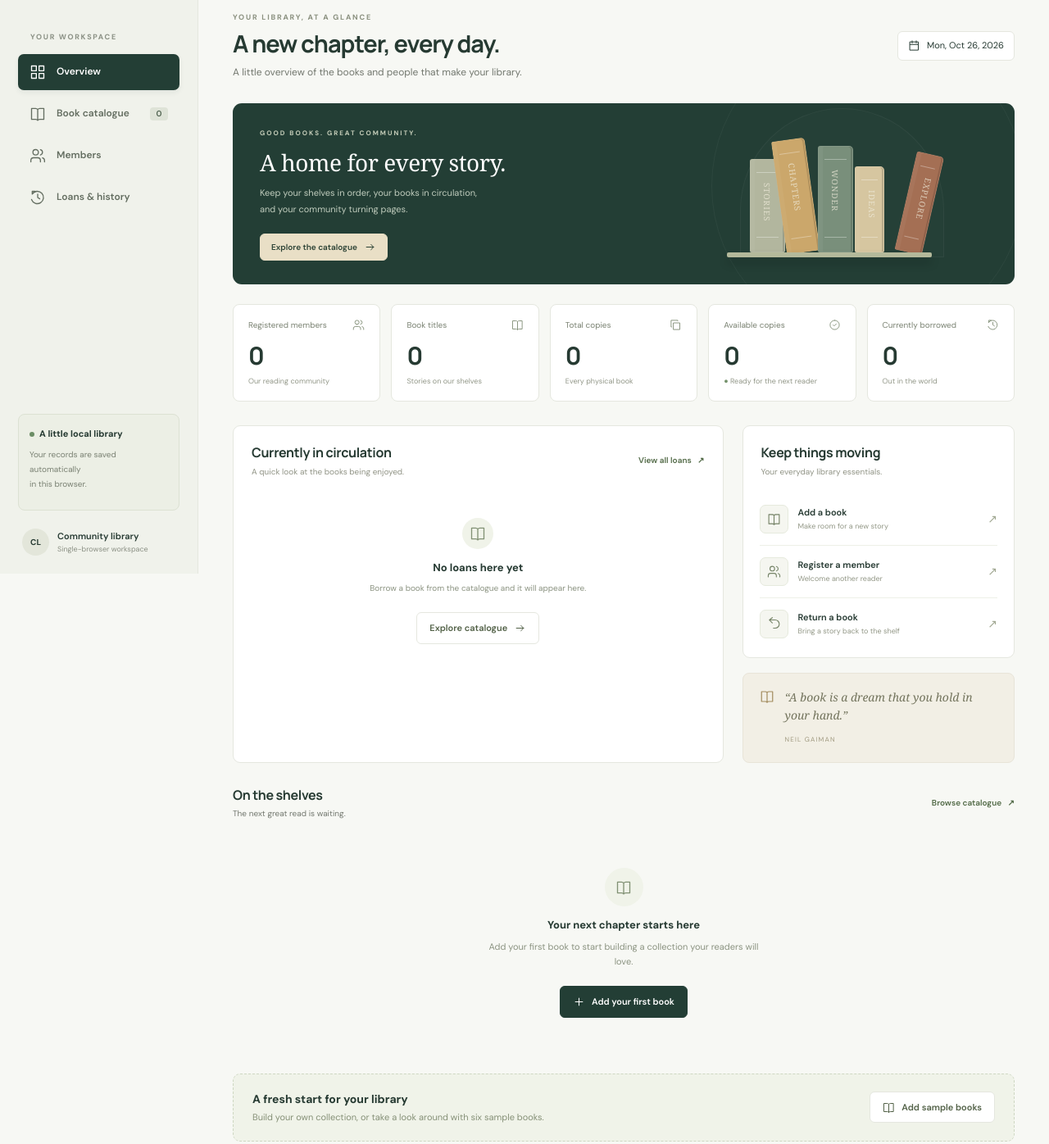
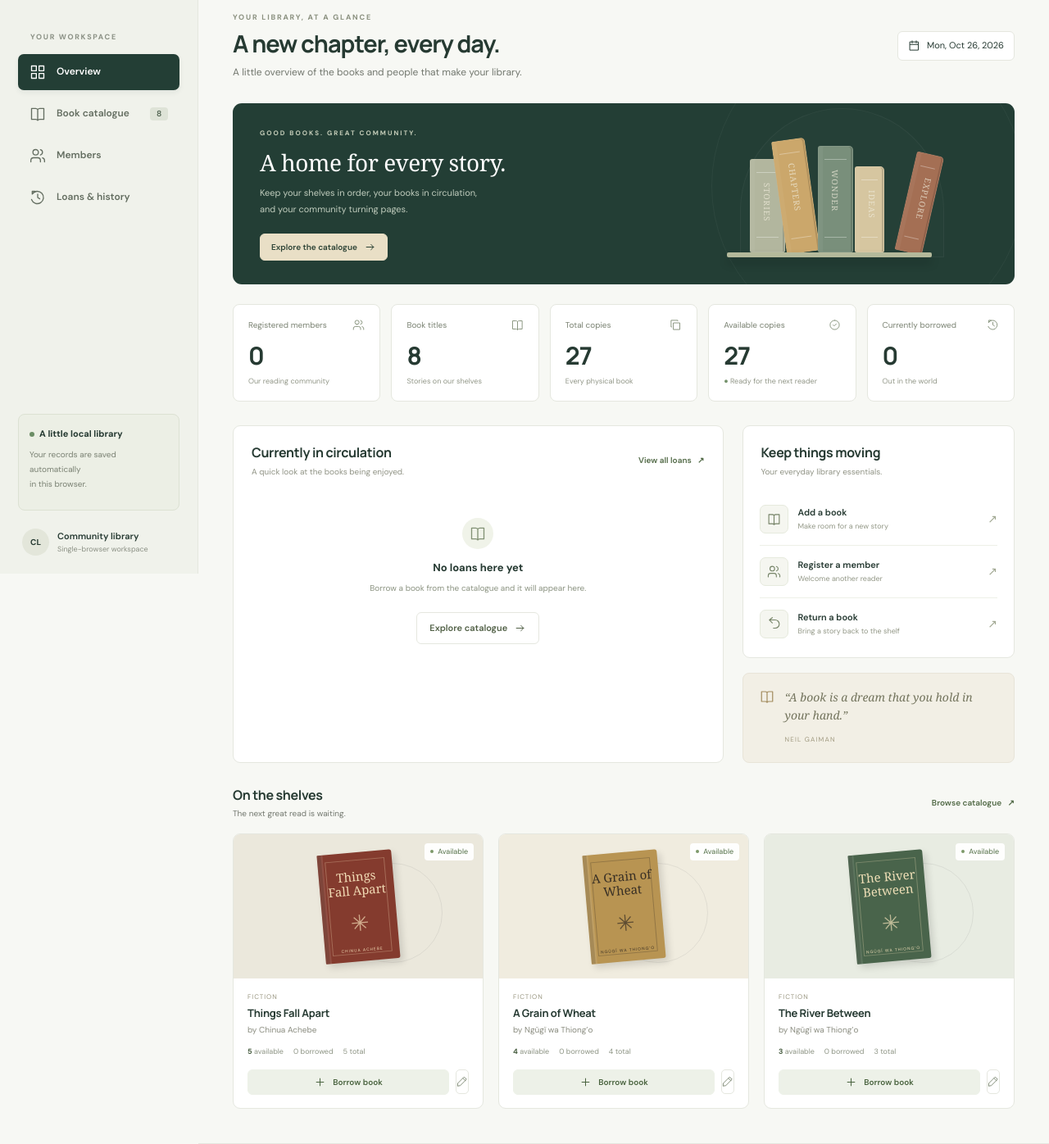
Before and after one commit to lmula2006-tech/library-management, a website with bundled scripts: page index.html in a window 1280 px wide. Shown: the part 100-1496 px from the top of the page at 82% size. Built offline with nearby package versions, Linux system fonts and the light colour scheme.

Commit message:
Start empty libraries with a collection of eight classics

```diff
--- a/css/styles.css
+++ b/css/styles.css
@@ -966,25 +966,6 @@ textarea {
 }
 .empty.compact p {
   font-size: 10px;
-}
-.onboarding {
-  border: 1px dashed #ced7c2;
-  border-radius: 9px;
-  background: #f0f3e9;
-  padding: 19px 23px;
-  display: flex;
-  align-items: center;
-  gap: 20px;
-  margin-top: 23px;
-}
-.onboarding p {
-  font-size: 11px;
-  color: #859077;
-  margin: 3px 0 0;
-}
-.onboarding .btn {
-  margin-left: auto;
-  white-space: nowrap;
 }
 .member-name {
   display: flex;
@@ -1519,18 +1500,6 @@ dialog::backdrop {
     right: 6px;
     top: 7px;
   }
-  .onboarding {
-    padding: 16px;
-    align-items: flex-start;
-    flex-direction: column;
-    gap: 12px;
-  }
-  .onboarding .btn {
-    margin: 0;
-  }
-  .onboarding p {
-    font-size: 10px;
-  }
   footer {
     padding: 17px 20px;
     gap: 10px;
--- a/js/app.js
+++ b/js/app.js
@@ -1,6 +1,11 @@
 import { createStore } from "./storage.js";
 import { registerMember } from "./members.js";
-import { saveBook, availableFor, activeFor, loadDemoBooks } from "./books.js";
+import {
+  saveBook,
+  availableFor,
+  activeFor,
+  seedDefaultBooks,
+} from "./books.js";
 import { borrowBook, returnBook, statistics } from "./loans.js";
 
 const paths = {
@@ -188,10 +193,7 @@ function renderDashboard(data) {
             "Add your first book to start building a collection your readers will love.",
             btn("new-book", "Add your first book"),
           )
-    }</section>` +
-    (!data.books.length && !data.members.length && !data.loans.length
-      ? `<div class="onboarding"><div><h3>A fresh start for your library</h3><p>Build your own collection, or take a look around with six sample books.</p></div>${btn("demo", "Add sample books", "book", true)}</div>`
-      : "");
+    }</section>`;
 }
 function searchField(placeholder) {
   return `<div class="search-field">${icon("search")}<input id="search" type="search" aria-label="${placeholder}" placeholder="${placeholder}" value="${esc(query)}" autocomplete="off"></div>`;
@@ -539,11 +541,6 @@ document.addEventListener("click", (e) => {
       "open-loans": () => {
         location.hash = "loans";
       },
-      demo: () => {
-        loadDemoBooks(store);
-        render();
-        notify("Six sample books are ready to explore.");
-      },
     })[action]?.();
   } catch (error) {
     notify(error.message, true);
@@ -566,4 +563,10 @@ window.addEventListener("storage", (e) => {
     notify("Library updated from another tab.");
   }
 });
+// Populate the first visit without replacing any existing library records.
+try {
+  seedDefaultBooks(store);
+} catch (error) {
+  notify(error.message, true);
+}
 render();
--- a/js/books.js
+++ b/js/books.js
@@ -30,57 +30,78 @@ export function saveBook(store, fields, id) {
     return book;
   });
 }
-export const demoBooks = [
+// A small starting collection for a new, completely empty library.
+export const defaultBooks = [
   [
     "Things Fall Apart",
     "Chinua Achebe",
     "Fiction",
     5,
-    "A powerful portrait of life in an Igbo village, and a world on the edge of change.",
-  ],
-  [
-    "The Alchemist",
-    "Paulo Coelho",
-    "Fiction",
-    3,
-    "A young shepherd follows a dream across the desert, discovering the wisdom of the journey.",
+    "A village in Nigeria faces change through the story of Okonkwo and his family.",
   ],
   [
     "A Grain of Wheat",
     "Ngũgĩ wa Thiong’o",
     "Fiction",
     4,
-    "Interwoven lives and hidden histories on the eve of Kenyan independence.",
+    "Lives, loyalties and hidden histories intertwine on the eve of Kenyan independence.",
   ],
   [
-    "The Psychology of Money",
-    "Morgan Housel",
-    "Personal growth",
-    2,
-    "Timeless lessons on wealth, greed, happiness, and the choices we make.",
+    "The River Between",
+    "Ngũgĩ wa Thiong’o",
+    "Fiction",
+    3,
+    "A young man tries to unite two communities divided by tradition and change.",
   ],
   [
-    "A Brief History of Time",
-    "Stephen Hawking",
-    "Science",
-    2,
-    "An inviting exploration of the universe, from the big bang to black holes.",
+    "Pride and Prejudice",
+    "Jane Austen",
+    "Fiction",
+    3,
+    "Elizabeth Bennet navigates family expectations, first impressions and love.",
   ],
   [
-    "Becoming",
-    "Michelle Obama",
-    "Biography",
+    "Animal Farm",
+    "George Orwell",
+    "Fiction",
     3,
-    "A candid reflection on the experiences that shape a life.",
+    "A farmyard rebellion becomes a fable about power and broken promises.",
+  ],
+  [
+    "To Kill a Mockingbird",
+    "Harper Lee",
+    "Fiction",
+    3,
+    "Scout Finch grows up in a small Southern town and learns about courage and injustice.",
+  ],
+  [
+    "Jane Eyre",
+    "Charlotte Brontë",
+    "Fiction",
+    3,
+    "An orphaned girl grows into an independent woman determined to choose her own path.",
+  ],
+  [
+    "Treasure Island",
+    "Robert Louis Stevenson",
+    "Fiction",
+    3,
+    "A mysterious map takes young Jim Hawkins on an adventure among pirates.",
   ],
 ];
-export function loadDemoBooks(store) {
-  store.update((data) => {
-    if (data.books.length || data.members.length || data.loans.length)
-      throw new Error(
-        "Sample books can only be added to an entirely empty library.",
-      );
-    data.books = demoBooks.map(
+
+export function seedDefaultBooks(store) {
+  const data = store.snapshot();
+  if (
+    store.status().blocked ||
+    data.books.length ||
+    data.members.length ||
+    data.loans.length
+  ) {
+    return false;
+  }
+  store.update((next) => {
+    next.books = defaultBooks.map(
       ([title, author, category, copies, description]) => ({
         id: `BK-${crypto.randomUUID()}`,
         title,
@@ -92,4 +113,5 @@ export function loadDemoBooks(store) {
       }),
     );
   });
+  return true;
 }
```
Also changed, not shown: TESTING.md (+11 -3 lines), tests/library.test.js (+56 -9 lines), README.md.
